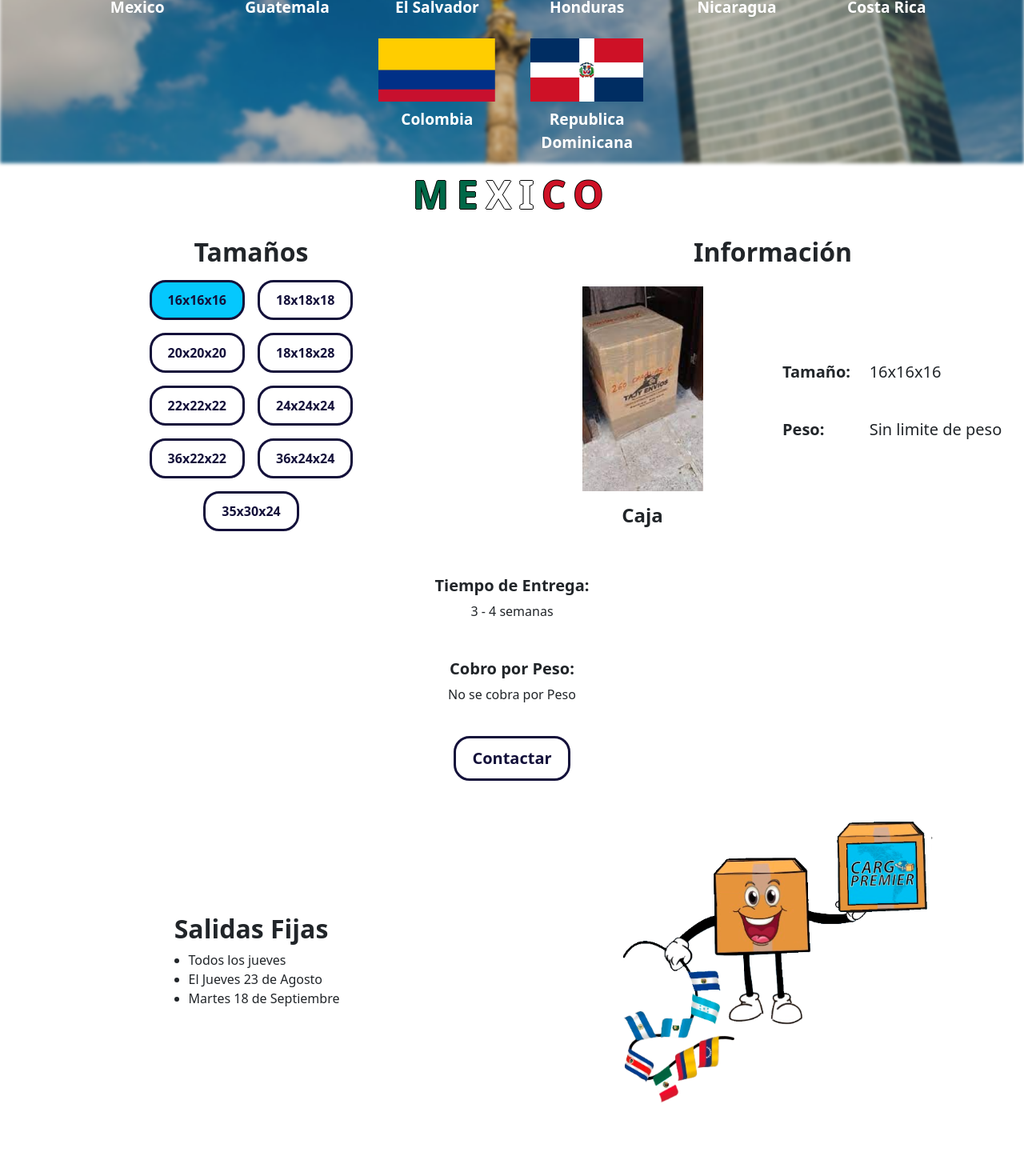
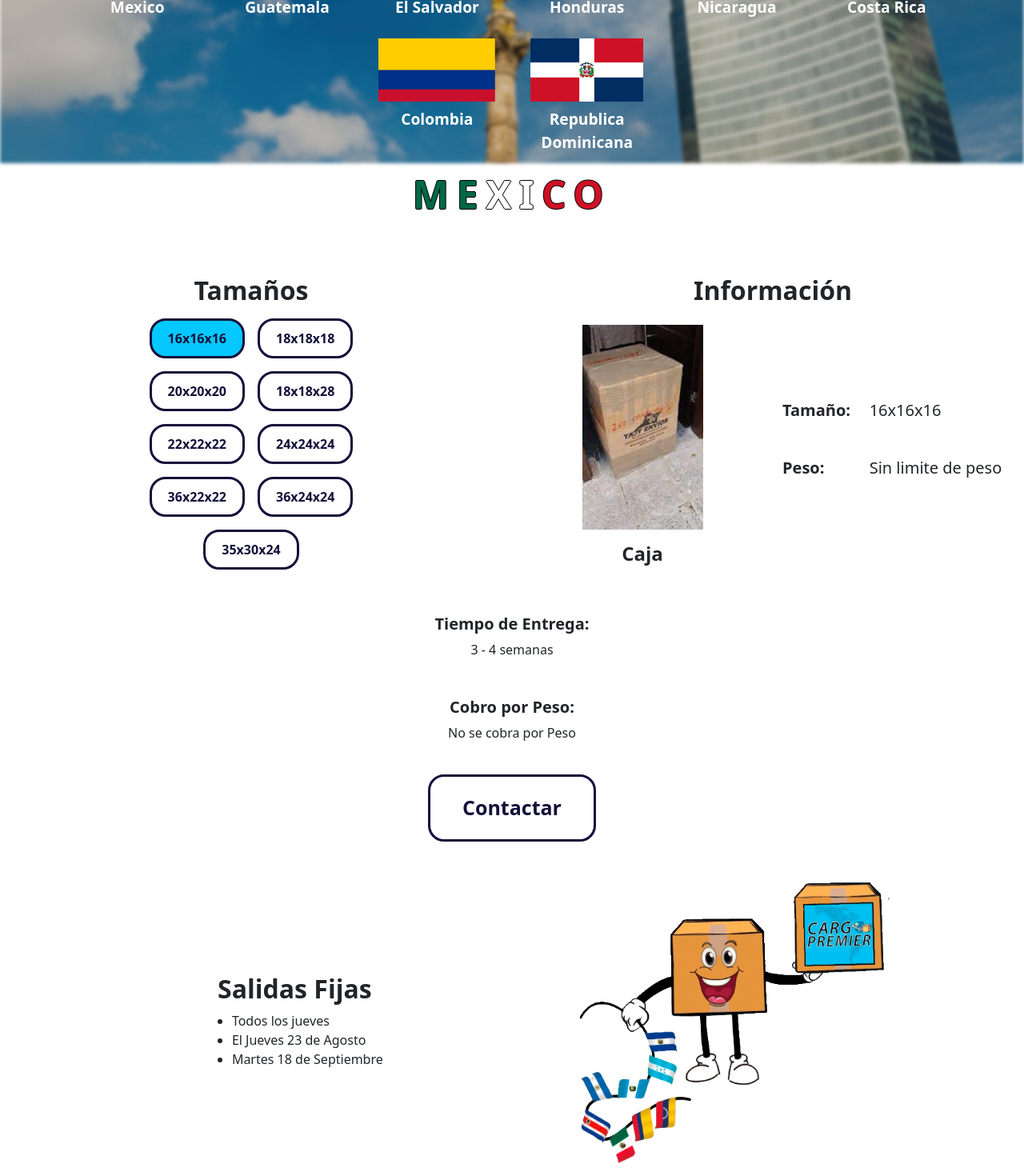
Before and after one commit to Xserrano02/cargo-premire, a React (Create React App) app: page /detalles in a window 1280 px wide. Shown: the part 235-1705 px from the top of the page at 80% size. Before the commit the page ends 1629 px from the top, so only its background shows below. Built offline with nearby package versions, Linux system fonts and the light colour scheme.

Commit message:
Cambios Minimos

```diff
--- a/src/Screens/Detalles.js
+++ b/src/Screens/Detalles.js
@@ -356,7 +356,8 @@
                 {paisSeleccionado.nombre.slice(7).toUpperCase()}
               </span>
             </>
-          ) : paisSeleccionado.nombre.toUpperCase() === "REPUBLICA DOMINICANA" ? (
+          ) : paisSeleccionado.nombre.toUpperCase() ===
+            "REPUBLICA DOMINICANA" ? (
             <>
               <span style={{ color: "#CE1126" }}>
                 {paisSeleccionado.nombre.slice(0, 3).toUpperCase()}
@@ -385,7 +386,7 @@
         </h1>
       </div>
 
-      <div className="row">
+      <div className="row mt-5 justify-content-center">
         <div className="col text-center mt-3">
           <h2>
             <b>Tamaños</b>
@@ -488,9 +489,10 @@
               color: "#13103A",
               borderColor: "#13103A",
               borderRadius: "20px",
-              padding: "10px 20px",
+              padding: "20px 40px",
               borderWidth: "3px",
               fontWeight: "bold",
+              fontSize: "25px",
             }}
             onMouseOver={() => toggleHover("contact")}
             onMouseOut={() => toggleHover(null)}
@@ -499,8 +501,8 @@
           </Link>
         </div>
       </div>
-      <div className="row mt-5">
-        <div className="col-md-6 d-flex flex-column justify-content-center align-items-center">
+      <div className="row mt-5 justify-content-center">
+  <div className="col-md-5 d-flex flex-column justify-content-center align-items-center">
     <h2>
       <b>Salidas Fijas</b>
     </h2>
@@ -510,7 +512,7 @@
       <li>Martes 18 de Septiembre</li>
     </ul>
   </div>
-        <div className="col-md-6 d-flex justify-content-center align-items-center">
+  <div className="col-md-5 d-flex justify-content-center align-items-center">
     <img src={logoCajita1} alt="Logo" />
   </div>
 </div>
```
Lines whose indentation alone changed are shown as unchanged.
